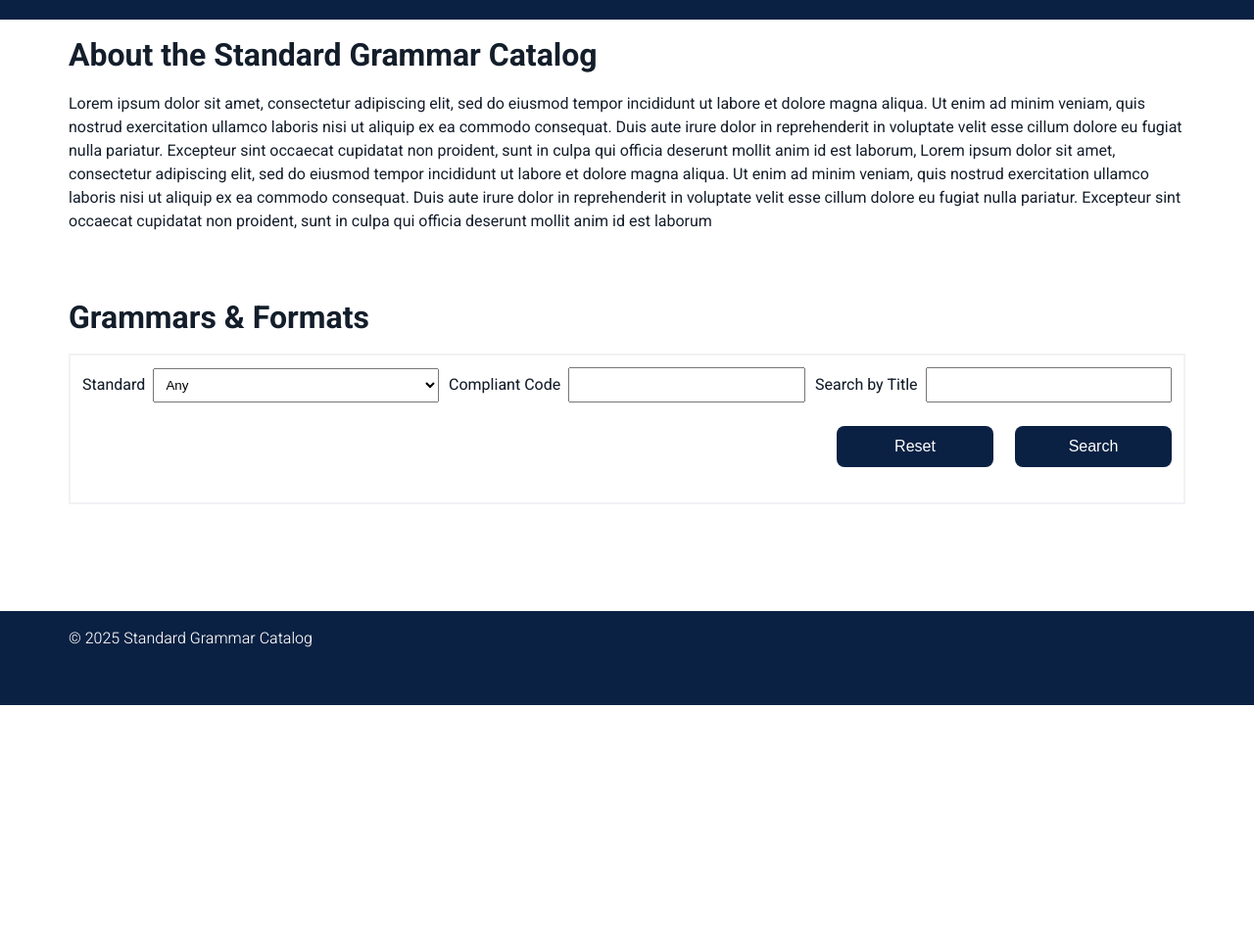
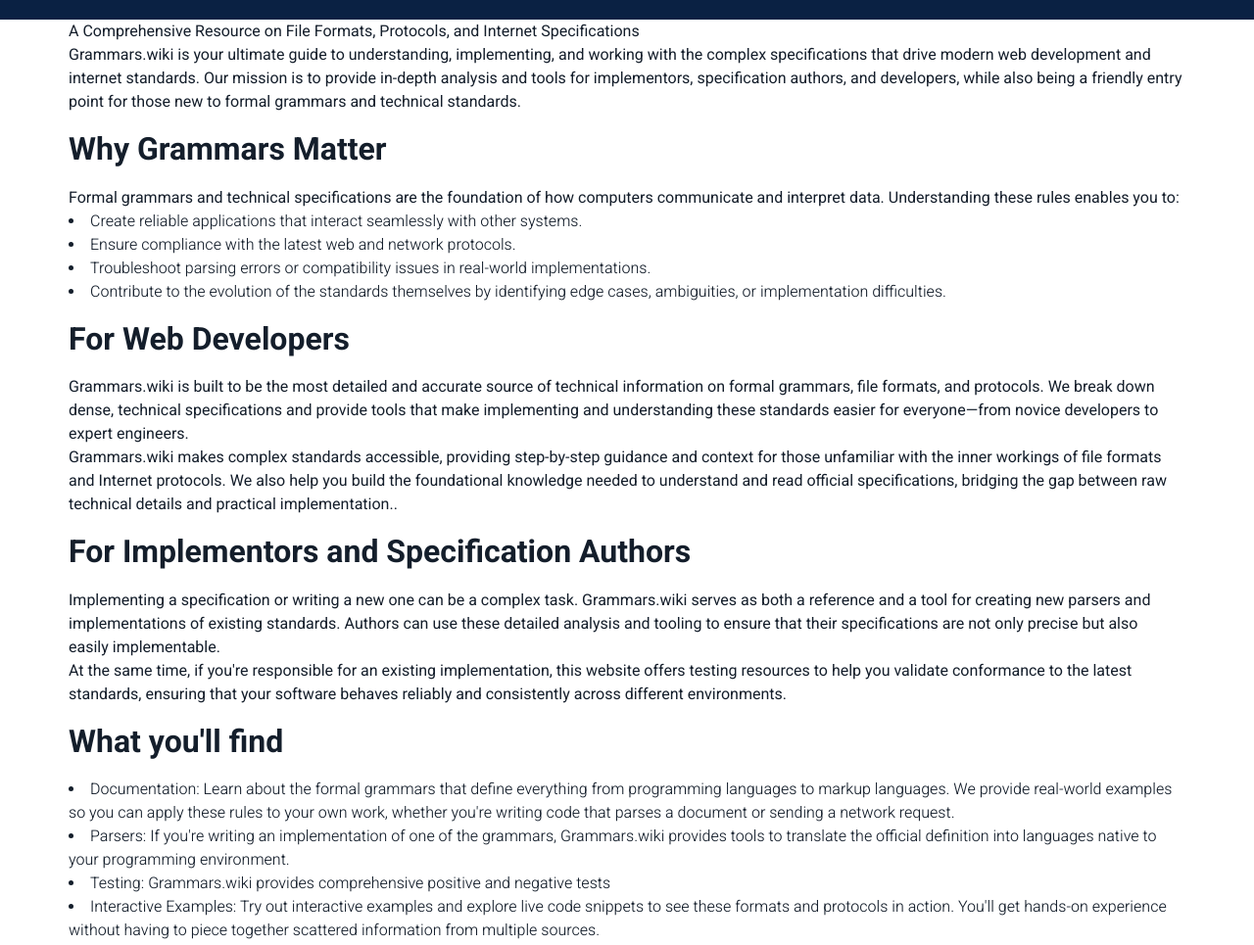
Before and after one commit to awwright/grammarswiki, a website: page htdocs/index.html in a window 1280 px wide. Shown: the part 80-1045 px from the top of the page at 98% size. Before the commit the page ends 800 px from the top, so only its background shows below. Drawn offline with nearby package versions, Linux system fonts and the light colour scheme; files whose address does not match are found by name.

Commit message:
Website: Sync front page content

```diff
--- a/htdocs/index.html
+++ b/htdocs/index.html
@@ -45,8 +45,42 @@
 
     <main>
         <section>
-            <h2>About the Standard Grammar Catalog</h2>
-            <p>Lorem ipsum dolor sit amet, consectetur adipiscing elit, sed do eiusmod tempor incididunt ut labore et dolore magna aliqua. Ut enim ad minim veniam, quis nostrud exercitation ullamco laboris nisi ut aliquip ex ea commodo consequat. Duis aute irure dolor in reprehenderit in voluptate velit esse cillum dolore eu fugiat nulla pariatur. Excepteur sint occaecat cupidatat non proident, sunt in culpa qui officia deserunt mollit anim id est laborum, Lorem ipsum dolor sit amet, consectetur adipiscing elit, sed do eiusmod tempor incididunt ut labore et dolore magna aliqua. Ut enim ad minim veniam, quis nostrud exercitation ullamco laboris nisi ut aliquip ex ea commodo consequat. Duis aute irure dolor in reprehenderit in voluptate velit esse cillum dolore eu fugiat nulla pariatur. Excepteur sint occaecat cupidatat non proident, sunt in culpa qui officia deserunt mollit anim id est laborum</p>
+            <p>A Comprehensive Resource on File Formats, Protocols, and Internet Specifications</p>
+            <p>Grammars.wiki is your ultimate guide to understanding, implementing, and working with the complex specifications that
+            drive modern web development and internet standards. Our mission is to provide in-depth analysis and tools for
+            implementors, specification authors, and developers, while also being a friendly entry point for those new to formal
+            grammars and technical standards.</p>
+            <h2>Why Grammars Matter</h2>
+            <p>Formal grammars and technical specifications are the foundation of how computers communicate and interpret data.
+            Understanding these rules enables you to:</p>
+            <ul>
+                <li>Create reliable applications that interact seamlessly with other systems.</li>
+                <li>Ensure compliance with the latest web and network protocols.</li>
+                <li>Troubleshoot parsing errors or compatibility issues in real-world implementations.</li>
+                <li>Contribute to the evolution of the standards themselves by identifying edge cases, ambiguities, or implementation
+                difficulties.</li>
+            </ul>
+            <h2>For Web Developers</h2>
+            <p>Grammars.wiki is built to be the most detailed and accurate source of technical information on formal grammars, file formats, and protocols. We break down dense, technical specifications and provide tools that make implementing and understanding these standards easier for everyone—from novice developers to expert engineers.</p>
+            <p>Grammars.wiki makes complex standards accessible, providing step-by-step guidance and context for those unfamiliar with the inner workings of file formats and Internet protocols. We also help you build the foundational knowledge needed to understand and read official specifications, bridging the gap between raw technical details and practical implementation..</p>
+            <h2>For Implementors and Specification Authors</h2>
+            <p>Implementing a specification or writing a new one can be a complex task. Grammars.wiki serves as both
+            a reference and a tool for creating new parsers and implementations of existing standards. Authors can use these detailed
+            analysis and tooling to ensure that their specifications are not only precise but also easily implementable.</p>
+            <p>At the same time, if you're responsible for an existing implementation, this website offers testing resources to help you
+            validate conformance to the latest standards, ensuring that your software behaves reliably and consistently across
+            different environments.</p>
+            <h2>What you'll find</h2>
+            <ul>
+                <li>Documentation: Learn about the formal grammars that define everything from programming languages to
+                    markup languages. We provide real-world examples so you can apply these rules to your own work, whether you're
+                    writing code that parses a document or sending a network request.</li>
+                <li>Parsers: If you're writing an implementation of one of the grammars, Grammars.wiki provides tools to translate the official definition into languages native to your programming environment.</li>
+                <li>Testing: Grammars.wiki provides comprehensive positive and negative tests</li>
+                <li>Interactive Examples: Try out interactive examples and explore live code snippets to see these formats and
+                    protocols in action. You'll get hands-on experience without having to piece together scattered information from
+                    multiple sources.</li>
+            </ul>
         </section>
 
         <!-- Vue Mount Point -->
```
Also changed, not shown: httpd/route_index_html.js (+4 -4 lines).
